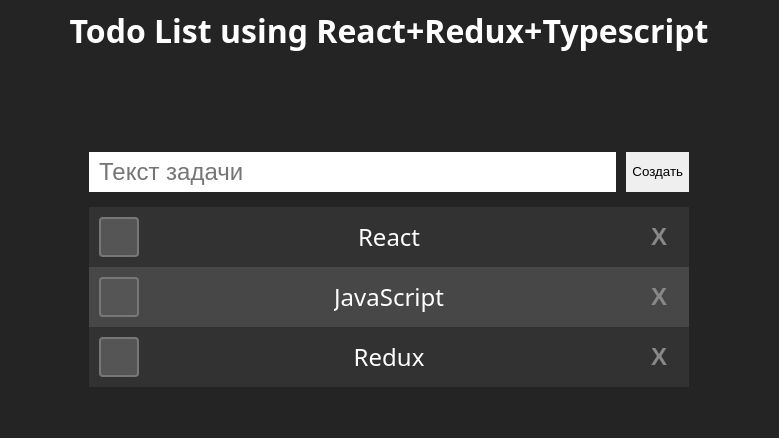
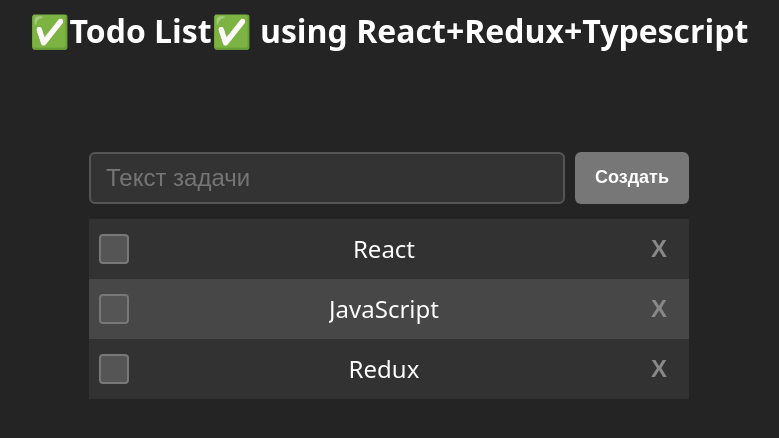
Before and after one commit to nikosvolkov/Redux-TODO, a React (Vite) app: page / in a window 1280 px wide. Shown: the top 438 px of the page, without its empty margins (251-1030 px from the left). Built offline with nearby package versions, Linux system fonts and the light colour scheme.

Commit message:
feat(redux, app.css, app.tsx, main.tsx): implemented redux, improved styles
Added redux to the project, types, have improved styles

```diff
--- a/package.json
+++ b/package.json
@@ -10,6 +10,7 @@
     "preview": "vite preview"
   },
   "dependencies": {
+    "@reduxjs/toolkit": "^2.6.1",
     "commitizen": "^4.3.1",
     "react": "^19.0.0",
     "react-dom": "^19.0.0",
@@ -20,6 +21,7 @@
     "@eslint/js": "^9.21.0",
     "@types/react": "^19.0.10",
     "@types/react-dom": "^19.0.4",
+    "@types/react-redux": "^7.1.34",
     "@vitejs/plugin-react": "^4.3.4",
     "cz-conventional-changelog": "^3.3.0",
     "eslint": "^9.21.0",
--- a/src/App.css
+++ b/src/App.css
@@ -1,12 +1,12 @@
-*{
+* {
   box-sizing: border-box;
 }
 
-ul{
+ul {
   list-style: none;
 }
 
-main{
+main {
   margin: 0 auto;
   display: flex;
   flex-direction: column;
@@ -17,48 +17,74 @@
   width: 100%;
 }
 
-form{
+form {
   display: flex;
   gap: 10px;
   width: 100%;
 }
 
-.formInput{
+
+.formInput {
   flex-grow: 1;
-  border: none;
+  border: 2px solid #555;
+  border-radius: 6px;
   outline: none;
   font-size: 24px;
-  padding: 6px 10px;
+  padding: 10px 15px;
+  background-color: #333;
+  color: #fff;
+  transition: border-color 0.3s ease, box-shadow 0.3s ease;
 }
 
-.formButton{
+.formInput:focus {
+  border-color: #cfcfcf;
+  box-shadow: 0 0 8px rgba(255, 255, 255, 0.5);
+}
+
+
+.formButton {
   cursor: pointer;
   border: none;
   outline: none;
-
+  font-size: 18px;
+  padding: 12px 20px;
+  border-radius: 6px;
+  background-color: #777777;
+  color: #fff;
+  font-weight: bold;
+  transition: background-color 0.3s ease, transform 0.3s ease;
 }
 
-.header{
+.formButton:hover, .formButton:focus-visible {
+  background-color: #43a047;
+  transform: scale(1.05);
+}
+
+.formButton:active {
+  transform: scale(0.95);
+}
+
+.header {
   margin-top: 10px;
   margin-bottom: 100px;
 }
 
-.list{
+.list {
   margin: 0;
   padding: 0;
   width: 100%;
 }
 
-.listItem{
+.listItem {
   display: flex;
-justify-content: space-between;
-align-items: center;
-/* max-height: 60px; */
+  justify-content: space-between;
+  align-items: center;
+  /* max-height: 60px; */
 }
 
 .listCheckbox {
-  width: 40px;
-  height: 40px;
+  width: 30px;
+  height: 30px;
   margin-inline: 10px;
   cursor: pointer;
 
@@ -79,24 +105,23 @@
 .listCheckbox:hover {
   background-color: #666;
   border-color: #888;
-
 }
 
 .listCheckbox:checked {
-  background-color: #4CAF50;
-  border-color: #4CAF50;
+  background-color: #4caf50;
+  border-color: #4caf50;
 }
 
 .listCheckbox:checked::after {
-  content: "";
+  content: '';
   display: block;
   width: 10px;
   height: 20px;
   border: solid white;
-  border-width: 0 4px 4px 0;
+  border-width: 0 3px 3px 0;
   transform: rotate(45deg);
   position: absolute;
-  top: 4px;
+  top: 1px;
 }
 
 .listCheckbox:active {
@@ -118,30 +143,30 @@
   flex-shrink: 0;
 }
 
-.listDelete:hover{
-  color:#d10000;
+.listDelete:hover {
+  color: #d10000;
   transform: scale(1.3);
 }
 
-.listDelete:active{
-  transform: scale(0.9)
+.listDelete:active {
+  transform: scale(0.9);
 }
 
-.listCheckbox:checked + p{
+.listCheckbox:checked + p {
   text-decoration: line-through;
-  color:#9a9a9a
+  color: #9a9a9a;
 }
 
-.listItem > p{
+.listItem > p {
   margin: 0;
   overflow-x: auto;
   white-space: nowrap;
 }
 
-.listItem:nth-child(odd){
+.listItem:nth-child(odd) {
   background-color: #323232;
 }
 
-.listItem:nth-child(even){
+.listItem:nth-child(even) {
   background-color: #474747;
 }
--- a/src/App.tsx
+++ b/src/App.tsx
@@ -1,38 +1,32 @@
+import { useDispatch } from 'react-redux';
 import './App.css';
 import { useState } from 'react';
-
-interface Todo {
-  id: number;
-  text: string;
-}
+import { useSelector } from 'react-redux';
+import { addTodo, removeTodo } from './redux/actions/todoActions';
+import { todo } from './redux/reducers/todoReducer';
 
 type inputEvent = React.ChangeEvent<HTMLInputElement>;
 type formEvent = React.SyntheticEvent<HTMLFormElement>;
 
-const TODOS = [
-  { id: Date.now() + 1, text: 'React' },
-  { id: Date.now() + 2, text: 'JavaScript' },
-  { id: Date.now() + 3, text: 'Redux' },
-];
-
 function App() {
-  const [todos, setTodos] = useState<Todo[]>(TODOS);
+  const dispatch = useDispatch();
+  const todos = useSelector((store: todo[]) => store);
   const [text, setText] = useState<string>('');
 
-  const createTodo = () => {
+  const handleAddTodo = () => {
     if (!text) return;
-    setTodos([...todos, { id: Date.now(), text }]);
+    dispatch(addTodo(text));
     setText('');
   };
 
-  const deleteTodo = (id: number) => {
-    setTodos(todos.filter((todo) => todo.id !== id));
+  const handleRemoveTodo = (id: number) => {
+    dispatch(removeTodo(id));
   };
 
   return (
     <>
       <header className="header">
-        <h1>Todo List using React+Redux+Typescript</h1>
+        <h1>✅Todo List✅ using React+Redux+Typescript</h1>
       </header>
       <main>
         <form action="" onSubmit={(e: formEvent) => e.preventDefault()}>
@@ -44,7 +38,7 @@
             onChange={(e: inputEvent) => setText(e.target.value)}
           />
 
-          <button className="formButton" onClick={createTodo}>
+          <button className="formButton" onClick={handleAddTodo}>
             Создать
           </button>
         </form>
@@ -56,7 +50,7 @@
                 <p>{todo.text}</p>
                 <button
                   className="listDelete"
-                  onClick={() => deleteTodo(todo.id)}
+                  onClick={() => handleRemoveTodo(todo.id)}
                 >
                   X
                 </button>
--- a/src/main.tsx
+++ b/src/main.tsx
@@ -1,5 +1,11 @@
 import { createRoot } from 'react-dom/client';
 import './index.css';
 import App from './App.tsx';
+import store from './redux/store.ts';
+import { Provider } from 'react-redux';
 
-createRoot(document.getElementById('root')!).render(<App />);
+createRoot(document.getElementById('root')!).render(
+  <Provider store={store}>
+    <App />
+  </Provider>
+);
--- /dev/null
+++ b/src/redux/actions/todoActions.ts
@@ -0,0 +1,9 @@
+export const addTodo = (text: string) => ({
+  type: 'ADD_TODO',
+  payload: text,
+});
+
+export const removeTodo = (id: number) => ({
+  type: 'REMOVE_TODO',
+  payload: id,
+});
--- /dev/null
+++ b/src/redux/actions/todoTypes.ts
@@ -0,0 +1,11 @@
+interface addTodo {
+  type: 'ADD_TODO';
+  payload: string;
+}
+
+interface removeTodo {
+  type: 'REMOVE_TODO';
+  payload: number;
+}
+
+export type todoType = addTodo | removeTodo;
--- /dev/null
+++ b/src/redux/reducers/todoReducer.ts
@@ -0,0 +1,25 @@
+import { todoType } from "../actions/todoTypes";
+
+export interface todo {
+  id: number;
+  text: string;
+}
+
+const initialState: todo[] = [
+  { id: Date.now() + 1, text: 'React' },
+  { id: Date.now() + 2, text: 'JavaScript' },
+  { id: Date.now() + 3, text: 'Redux' },
+];
+
+const todoReducer = (state = initialState, action: todoType) => {
+  switch (action.type) {
+    case 'ADD_TODO':
+      return [...state, { id: Date.now(), text: action.payload }];
+    case 'REMOVE_TODO':
+      return state.filter((todo) => todo.id !== action.payload);
+      default:
+      return state
+  }
+};
+
+export default todoReducer;
--- /dev/null
+++ b/src/redux/store.ts
@@ -0,0 +1,8 @@
+import { configureStore } from '@reduxjs/toolkit'
+import todoReducer from './reducers/todoReducer.ts'
+
+
+const store = configureStore({
+  reducer: todoReducer
+})
+export default store
```
Also changed, not shown: src/redux/store.js (deleted), 1 other file (tests, documents, lock files or other folders).
